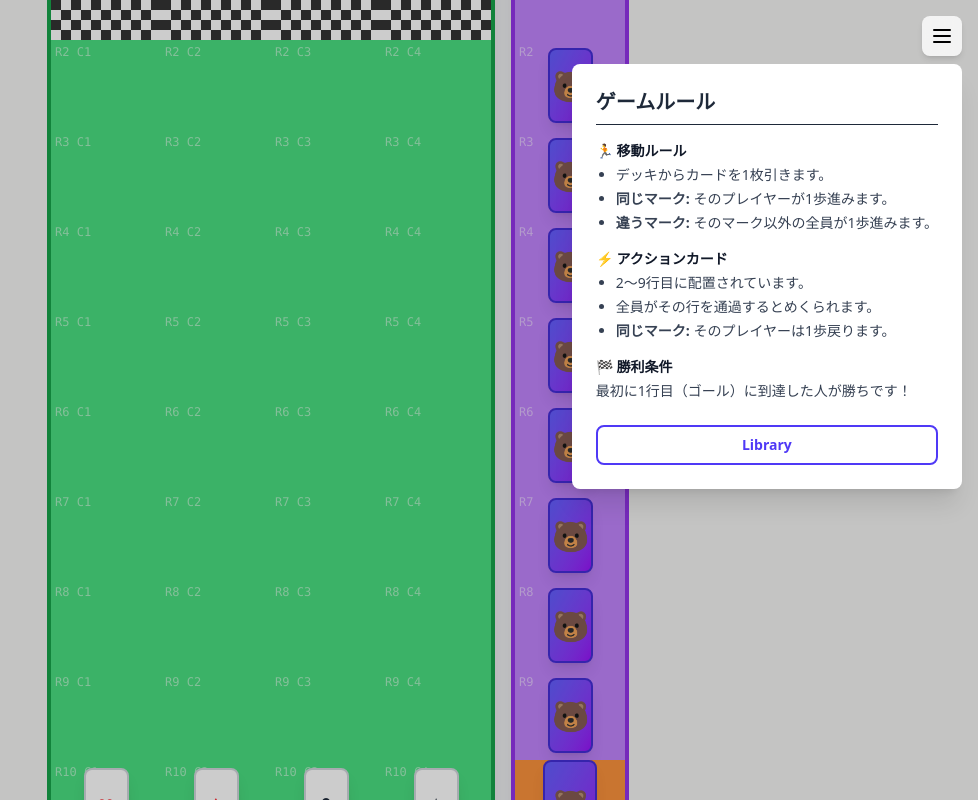
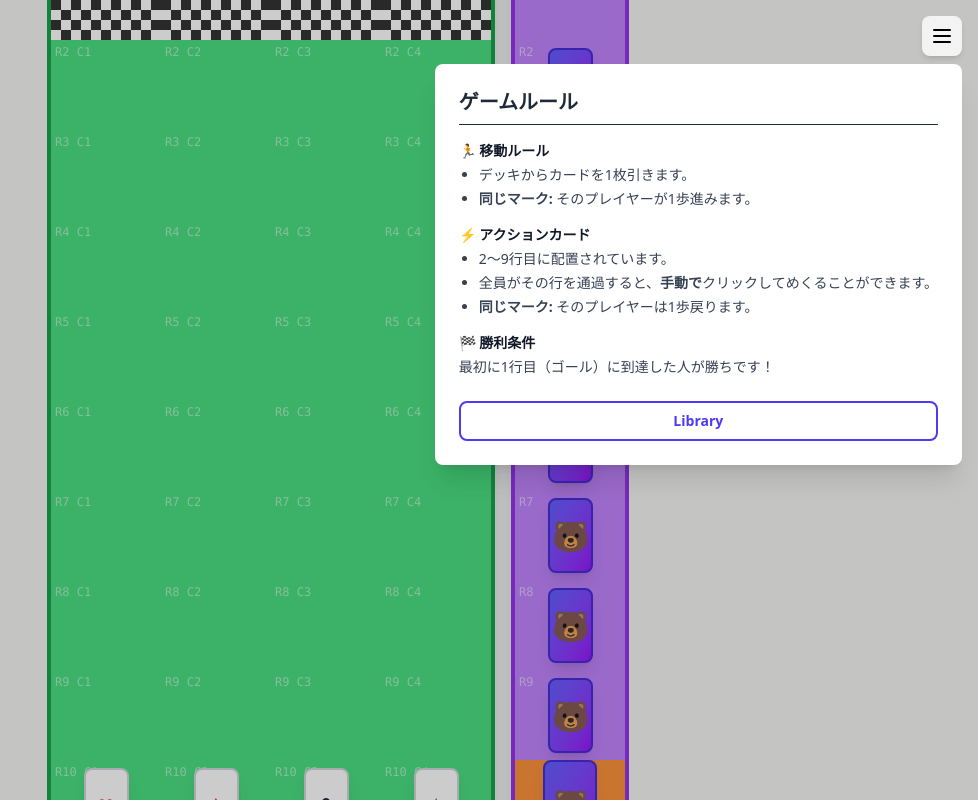
Before and after one commit to ByeongGwan-Seo/card-derby, a React (Vite) app: page / in a window 1280 px wide. Both pictures are taken after a click on the button "Menu". Shown: the whole page, without its empty margins (302-1280 px from the left). Built offline with nearby package versions, Linux system fonts and the light colour scheme.

Commit message:
docs: Remove rule for different suits advancing other players and clarify manual action card revelation is manual.

```diff
--- a/src/pages/GamePage.tsx
+++ b/src/pages/GamePage.tsx
@@ -41,7 +41,6 @@ export const GamePage = () => {
                                 <ul className="list-disc pl-5 space-y-1">
                                     <li>デッキからカードを1枚引きます。</li>
                                     <li><strong>同じマーク:</strong> そのプレイヤーが1歩進みます。</li>
-                                    <li><strong>違うマーク:</strong> そのマーク以外の全員が1歩進みます。</li>
                                 </ul>
                             </section>
 
@@ -49,7 +48,7 @@ export const GamePage = () => {
                                 <h3 className="font-bold text-gray-900 mb-1">⚡ アクションカード</h3>
                                 <ul className="list-disc pl-5 space-y-1">
                                     <li>2〜9行目に配置されています。</li>
-                                    <li>全員がその行を通過するとめくられます。</li>
+                                    <li>全員がその行を通過すると、<strong>手動で</strong>クリックしてめくることができます。</li>
                                     <li><strong>同じマーク:</strong> そのプレイヤーは1歩戻ります。</li>
                                 </ul>
                             </section>
```
